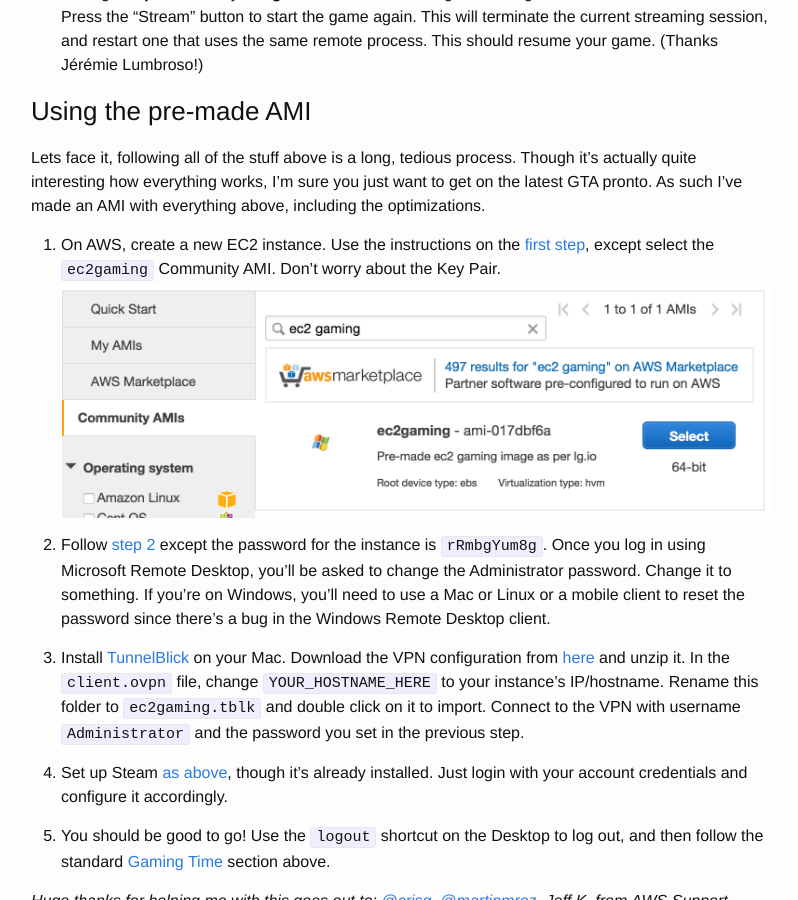
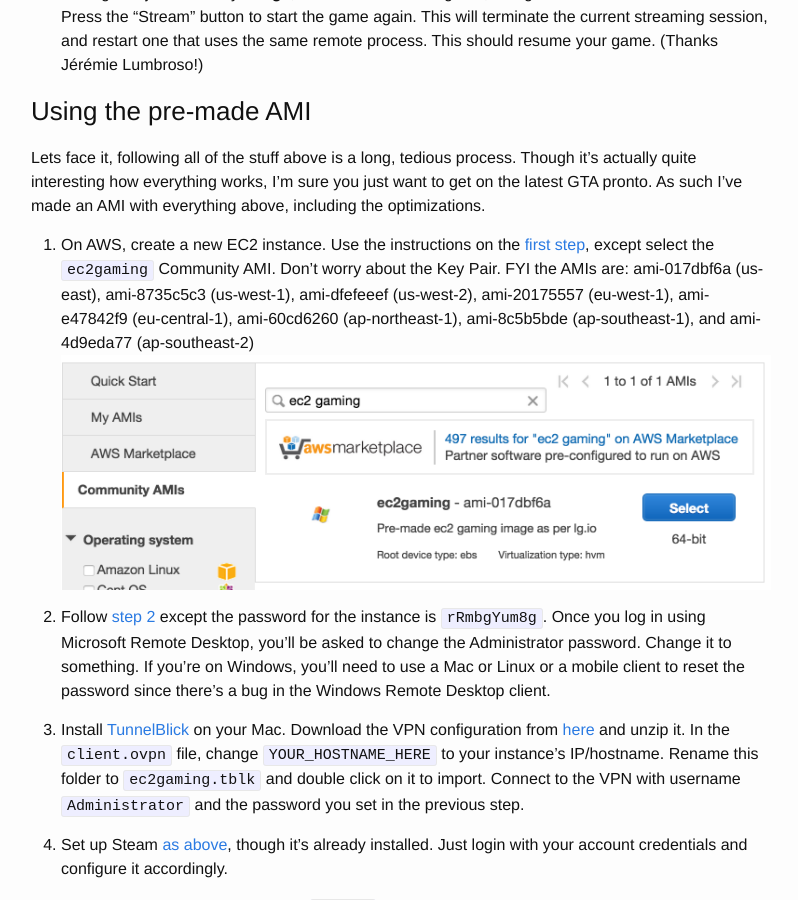
Before and after one commit to lg/lg.io, a Jekyll site: the page built from _posts/2015-07-05-revised-and-much-faster-run-your-own-highend-cloud-gaming-service-on-ec2.markdown, in a window 1280 px wide and 900 px high, scrolled down 10235 px. Shown: the whole window, without its empty margins (239-1037 px from the left). Built offline with Jekyll 4.4.1, drawn with Linux system fonts in a browser that asks for light colours; comment, search, counter and statistics services are not loaded.

Commit message:
added ami names to ec2 gaming article

```diff
--- a/_posts/2015-07-05-revised-and-much-faster-run-your-own-highend-cloud-gaming-service-on-ec2.markdown
+++ b/_posts/2015-07-05-revised-and-much-faster-run-your-own-highend-cloud-gaming-service-on-ec2.markdown
@@ -198,7 +198,7 @@ There are two ways to see how your streaming performance is doing.
 
 Lets face it, following all of the stuff above is a long, tedious process. Though it's actually quite interesting how everything works, I'm sure you just want to get on the latest GTA pronto. As such I've made an AMI with everything above, including the optimizations.
 
-1. On AWS, create a new EC2 instance. Use the instructions on the [first step](#step1), except select the `ec2gaming` Community AMI. Don't worry about the Key Pair.
+1. On AWS, create a new EC2 instance. Use the instructions on the [first step](#step1), except select the `ec2gaming` Community AMI. Don't worry about the Key Pair. FYI the AMIs are: ami-017dbf6a (us-east), ami-8735c5c3 (us-west-1), ami-dfefeeef (us-west-2), ami-20175557 (eu-west-1), ami-e47842f9 (eu-central-1), ami-60cd6260 (ap-northeast-1), ami-8c5b5bde (ap-southeast-1), and ami-4d9eda77 (ap-southeast-2)
 ![EC2gaming instance](/assets/ec2gaming-ami.png)
 
 1. Follow [step 2](#step2) except the password for the instance is `rRmbgYum8g`. Once you log in using Microsoft Remote Desktop, you'll be asked to change the Administrator password. Change it to something. If you're on Windows, you'll need to use a Mac or Linux or a mobile client to reset the password since there's a bug in the Windows Remote Desktop client.
```
